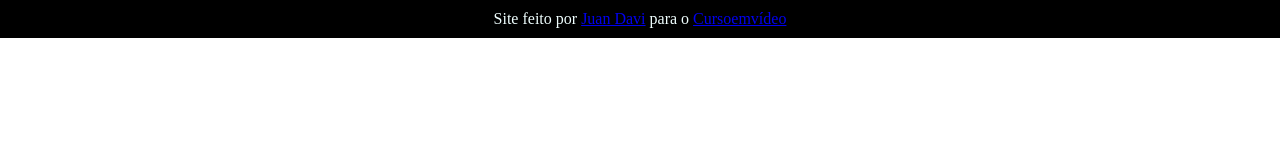
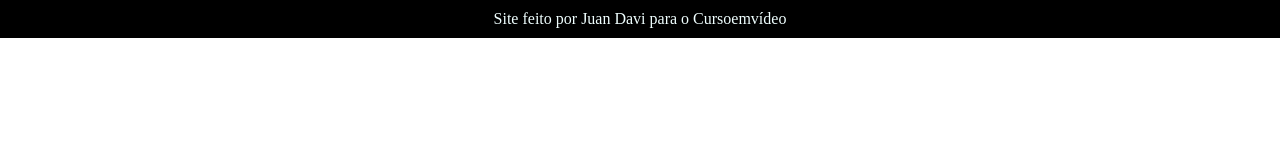
Before and after one commit to joinhacr7/html-css, a plain HTML site: page projeto/index.html in a window 1280 px wide. Drawn offline with Linux system fonts and the light colour scheme.

Commit message:
Update index.css

```diff
--- a/projeto/index.css
+++ b/projeto/index.css
@@ -10,3 +10,7 @@ color: azure;
 padding: 10px;
 text-align: center;
 }
+a{
+    color: azure;
+    text-decoration: none;
+}
```
